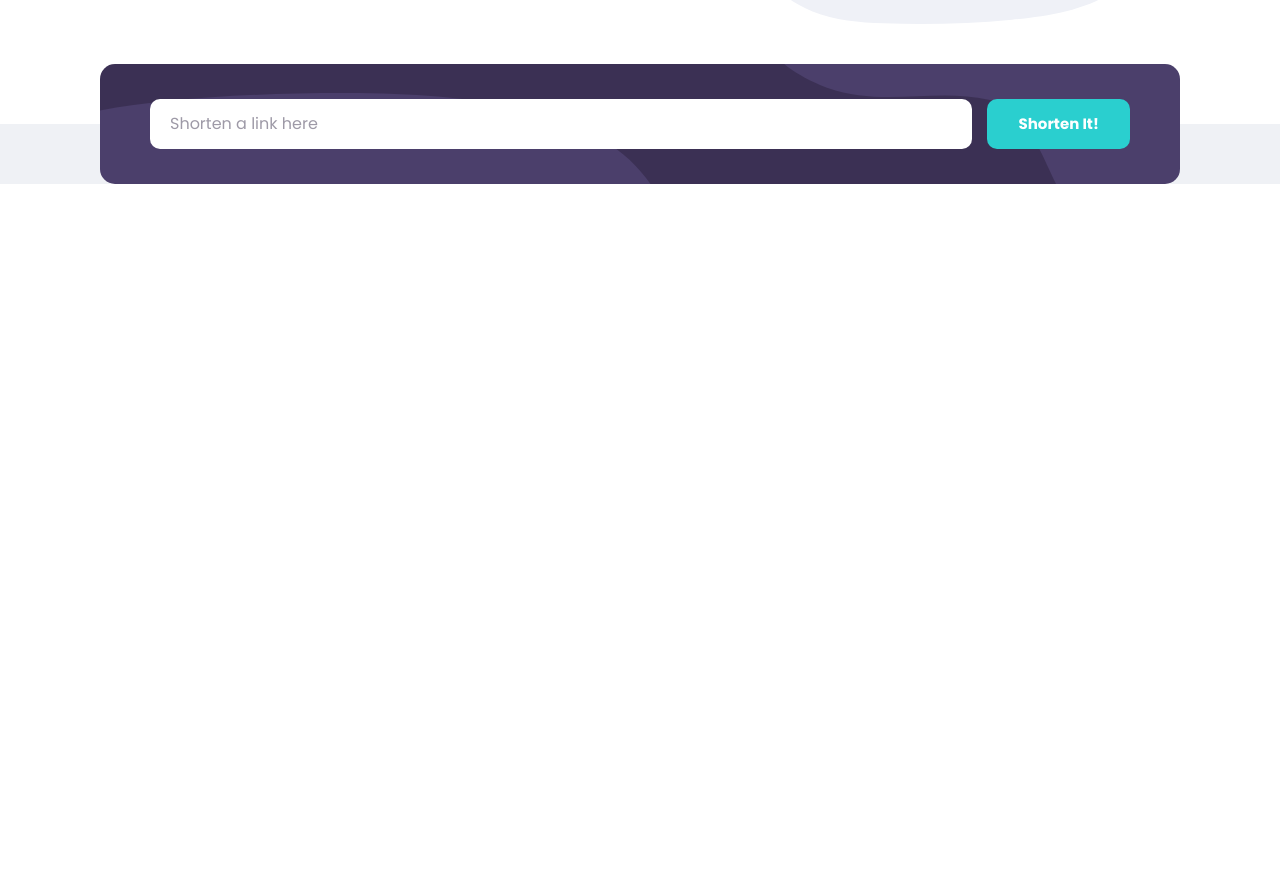
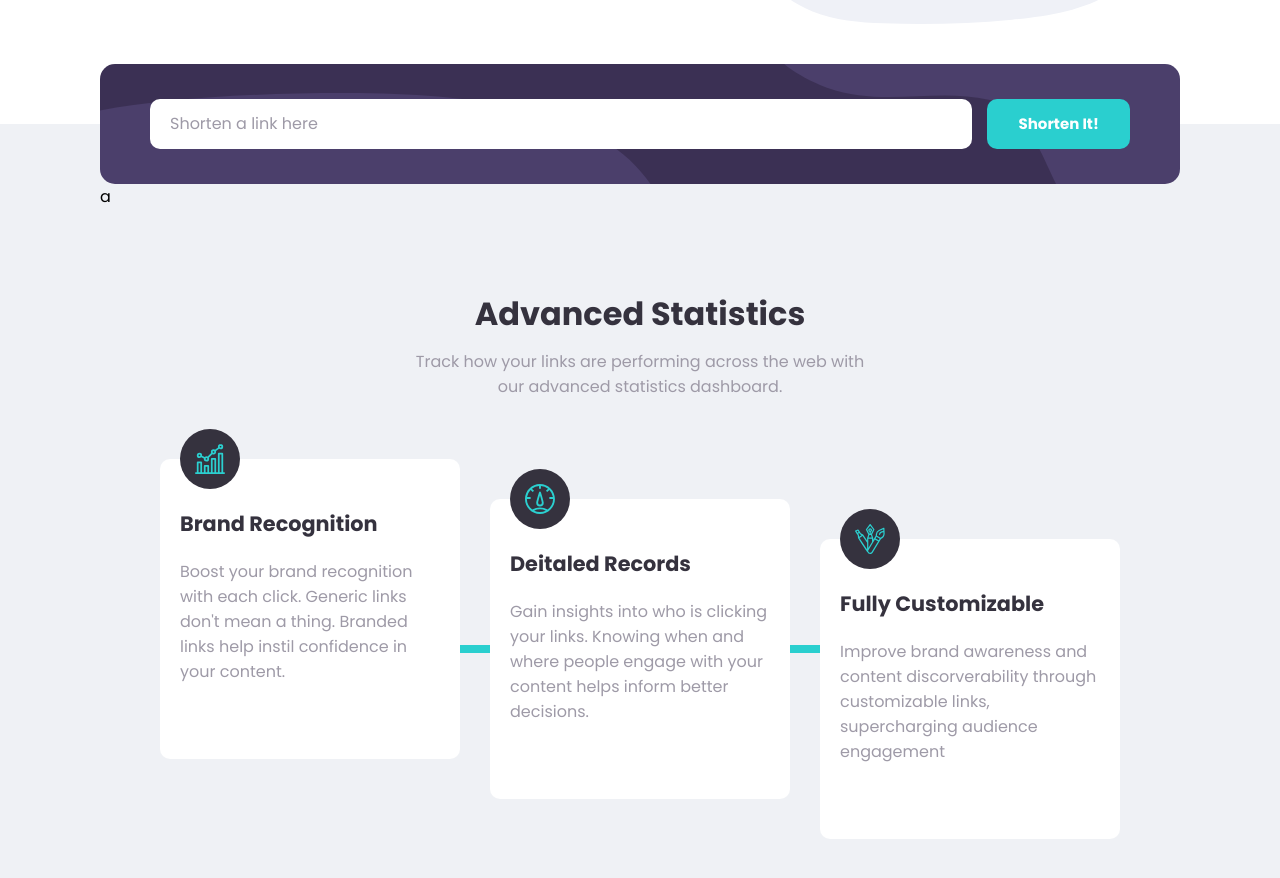
Before and after one commit to wendelisc12/shortly---encurtador-de-links, a React (Vite) app: page / in a window 1280 px wide. Shown: the part 420-1298 px from the top of the page. Before the commit the page ends 800 px from the top, so only its background shows below. Built offline with nearby package versions, Linux system fonts and the light colour scheme; the HTML template or start-up script is replaced by a standard one.

Commit message:
feat: criação da sessão de estátisticas

```diff
--- a/src/App.tsx
+++ b/src/App.tsx
@@ -1,6 +1,8 @@
 import ShortInput from "./components/ShortInput/ShortInput"
 import Hero from "./containers/Hero/hero"
 import Navbar from "./containers/Navbar/Navbar"
+import ShortenLinksList from "./containers/ShortenLinksList/ShortenLinksList"
+import Statistics from "./containers/Statistics/Statistics"
 import {Container, ContainerGray, GlobalStyle} from "./global"
 
 function App() {
@@ -15,6 +17,8 @@ function App() {
       <ContainerGray>
         <Container>
           <ShortInput />
+          <ShortenLinksList/>
+          <Statistics/>
         </Container>
       </ContainerGray>
     </>
--- /dev/null
+++ b/src/components/Statistic/Statistic.tsx
@@ -0,0 +1,21 @@
+import Text from "../Text/Text";
+import Title from "../Title/Title";
+import { FloatingImage, ImageBox, StatitisContainer } from "./style";
+
+type props = {
+    image:string,
+    titulo:string,
+    descricao:string
+}
+
+const Statistic = ({image, titulo, descricao}:props) => {
+    return (
+        <StatitisContainer>
+            <FloatingImage><ImageBox><img src={image} width='30' /></ImageBox></FloatingImage>
+            <Title size={1.3}>{titulo}</Title>
+            <Text>{descricao}</Text>
+        </StatitisContainer>
+    );
+}
+
+export default Statistic;
--- /dev/null
+++ b/src/components/Statistic/style.ts
@@ -0,0 +1,27 @@
+import styled from "styled-components"
+
+export const StatitisContainer = styled.div`
+    width: 300px;
+    height: 300px;
+    padding: 0 20px 20px 20px;
+    background-color: white;
+    z-index: 100;
+    border-radius: 10px;
+`
+
+export const FloatingImage = styled.div`
+    position: relative;
+    height: 30px;
+`
+
+export const ImageBox = styled.div`
+    background-color: hsl(255, 11%, 22%);
+    width: 60px;
+    height: 60px;
+    border-radius: 50%;
+    display: flex;
+    align-items: center;
+    justify-content: center;
+    position: absolute;
+    top: -30px;
+`
--- a/src/components/Title/Title.tsx
+++ b/src/components/Title/Title.tsx
@@ -3,12 +3,12 @@ import { TitleStyle } from "./style";
 
 export type props = {
     children: ReactNode,
-    size?:string
+    size?:number
 }
 
-const Title = ({children}:props) => {
+const Title = ({children, size}:props) => {
     return (
-        <TitleStyle>{children}</TitleStyle>
+        <TitleStyle size={size}>{children}</TitleStyle>
      );
 }
 
--- a/src/components/Title/style.ts
+++ b/src/components/Title/style.ts
@@ -1,8 +1,9 @@
 import styled from "styled-components";
+import { props } from "./Title";
 
-export const TitleStyle = styled.p`
+export const TitleStyle = styled.p<props>`
     font-weight: bold;
     color: hsl(255, 11%, 22%);
-    font-size: 3.5em;
+    font-size: ${(prop)=> prop.size ? prop.size + 'em' : '3.5em'};
     line-height: 70px;
 `
--- /dev/null
+++ b/src/containers/ShortenLinksList/ShortenLinksList.tsx
@@ -0,0 +1,9 @@
+const ShortenLinksList = () => {
+    return (
+        <div>
+            a
+        </div>
+     );
+}
+
+export default ShortenLinksList;
--- /dev/null
+++ b/src/containers/Statistics/Statistics.tsx
@@ -0,0 +1,23 @@
+import Statistic from "../../components/Statistic/Statistic";
+import Text from "../../components/Text/Text";
+import Title from "../../components/Title/Title";
+import { HeaderStatistics, MainStatistics, SectionStatistics } from "./style";
+
+const Statistics = () => {
+    return (
+        <SectionStatistics>
+            <HeaderStatistics>
+                <Title size={2}>Advanced Statistics</Title>
+                <Text>Track how your links are performing across the web with our advanced statistics dashboard.</Text>
+            </HeaderStatistics>
+
+            <MainStatistics>
+                <Statistic image="./icon-brand-recognition.svg" titulo="Brand Recognition" descricao="Boost your brand recognition with each click. Generic links don't mean a thing. Branded links help instil confidence in your content."/>
+                <Statistic image="./icon-detailed-records.svg" titulo="Deitaled Records" descricao="Gain insights into who is clicking your links. Knowing when and where people engage with your content helps inform better decisions."/>
+                <Statistic image="./icon-fully-customizable.svg" titulo="Fully Customizable" descricao="Improve brand awareness and content discorverability through customizable links, supercharging audience engagement"/>
+            </MainStatistics>
+        </SectionStatistics>
+     );
+}
+
+export default Statistics;
--- /dev/null
+++ b/src/containers/Statistics/style.ts
@@ -0,0 +1,37 @@
+import styled from "styled-components";
+
+export const SectionStatistics = styled.section`
+    margin-top: 70px;
+    display: flex;
+    align-items: center;
+    justify-content: center;
+    flex-direction: column;
+`
+
+export const HeaderStatistics = styled.header`
+    width: 450px;
+    margin-bottom: 60px;
+    text-align: center;
+`
+export const MainStatistics = styled.main`
+    display: flex;
+    gap: 30px;
+    position: relative;
+
+    & div:nth-of-type(2){
+        margin-top: 40px;
+    }
+
+    & div:nth-of-type(3){
+        margin-top: 80px;
+    }
+
+    &::after{
+        content: '';
+        width: 80%;
+        height: 8px;
+        background-color: hsl(180, 66%, 49%);
+        position: absolute;
+        align-self: center;
+    }
+`
--- a/src/global.ts
+++ b/src/global.ts
@@ -17,5 +17,6 @@ export const Container = styled.div`
 
 export const ContainerGray = styled.div`
     margin-top: 100px;
+    padding-bottom: 100px;
     background-color: #EFF1F5;
 `
```
